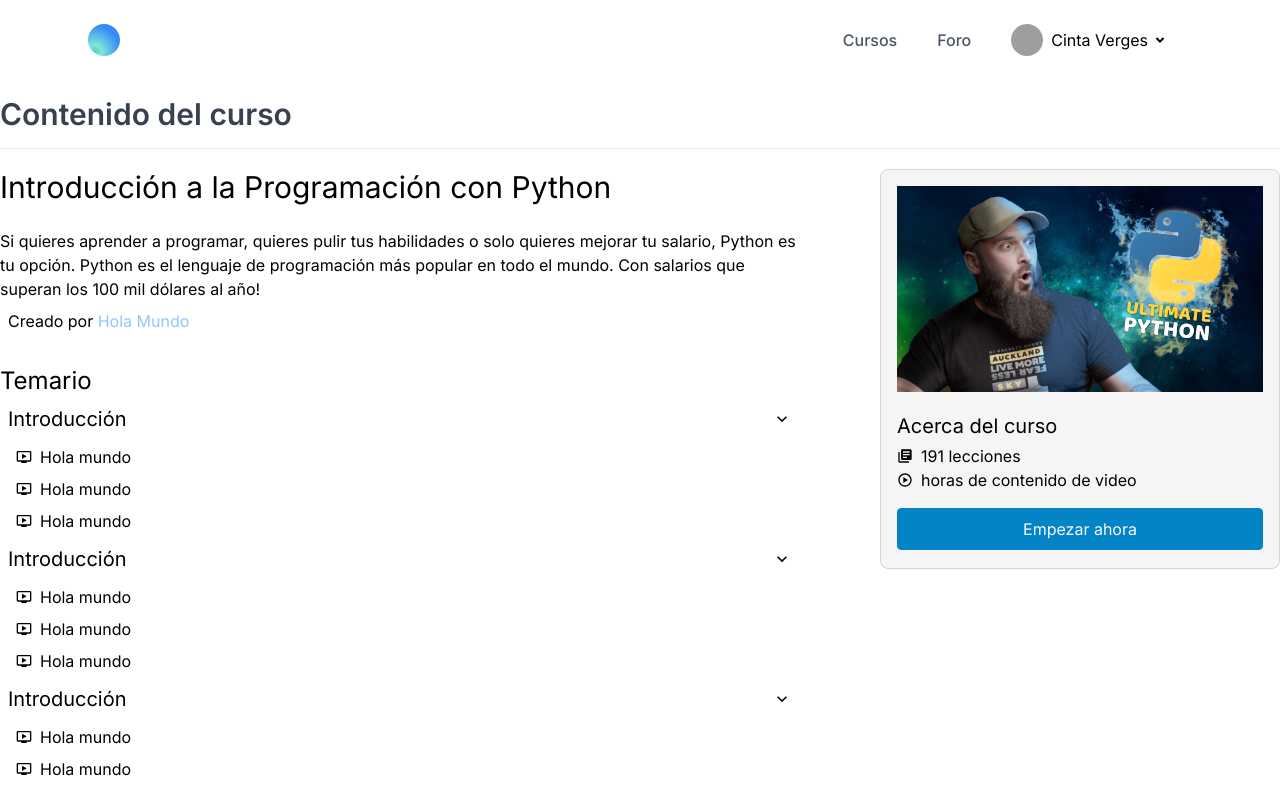
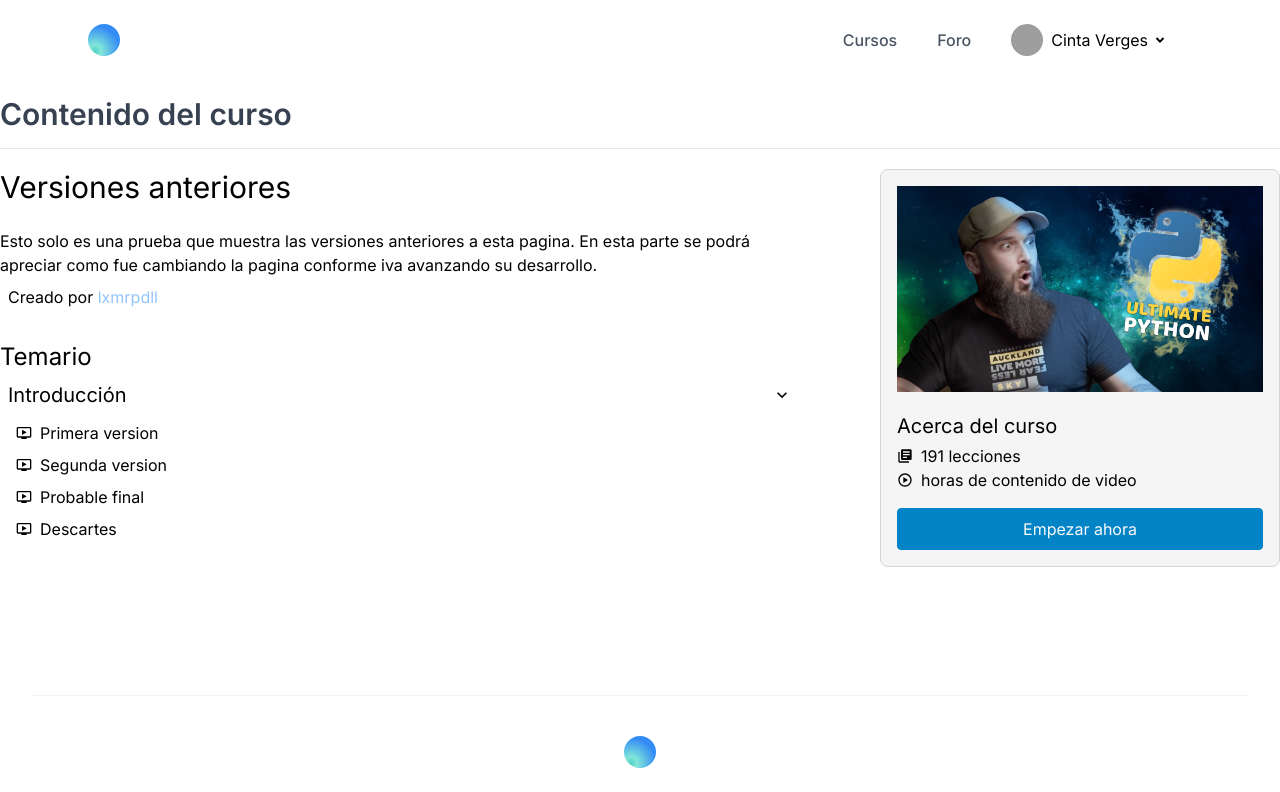
Before and after one commit to omar49511/plutzy, a Next.js app: page /course/clases/ in a window 1280 px wide. Shown: the top 792 px of the page. Built offline with nearby package versions, Linux system fonts and the light colour scheme; grey boxes are pictures that could not be loaded.

Commit message:
build: innovatec

```diff
--- a/src/app/course/[id]/page.jsx
+++ b/src/app/course/[id]/page.jsx
@@ -11,24 +11,19 @@ export default function page() {
       <Title Title="Contenido del curso" />
       <div className=" flex justify-between">
         <div className="max-w-[800px]">
-          <h1 className="text-3xl pb-6">
-            Introducción a la Programación con Python
-          </h1>
+          <h1 className="text-3xl pb-6">Versiones anteriores</h1>
           <p>
-            Si quieres aprender a programar, quieres pulir tus habilidades o
-            solo quieres mejorar tu salario, Python es tu opción. Python es el
-            lenguaje de programación más popular en todo el mundo. Con salarios
-            que superan los 100 mil dólares al año!
+            Esto solo es una prueba que muestra las versiones anteriores a esta
+            pagina. En esta parte se podrá apreciar como fue cambiando la pagina
+            conforme iva avanzando su desarrollo.
           </p>
           <p className="p-2">
             Creado por{" "}
-            <a className="text-blue-300" href="">
-              Hola Mundo
+            <a className="text-blue-300" href="https://github.com/LXMRPDLL">
+              lxmrpdll
             </a>
           </p>
           <h2 className="text-2xl pt-6">Temario</h2>
-          <List />
-          <List />
           <List />
         </div>
         <div className="w-[400px] max-h-[400px] bg-neutral-100 border border-neutral-300 rounded-lg">
--- a/src/app/home/page.jsx
+++ b/src/app/home/page.jsx
@@ -10,11 +10,20 @@ async function getData() {
 
 export default async function HomePage() {
   const dataThumbnail = await getData();
-  const images = dataThumbnail.map((item) => item.img);
+  // const images = dataThumbnail.map((item) => item.img);
+  const enlaces = [
+    { img: "mini1.png" },
+    { img: "mini2.png" },
+    { img: "mini1.png" },
+    { img: "mini2.png" },
+    { img: "mini1.png" },
+  ];
+
+  const data = [];
   return (
     <>
       <div className="max-w-5xl h-[780px] w-full  m-auto  py-16 pt-20">
-        <Carousel enlaces={images} />
+        <Carousel enlaces={enlaces} />
       </div>
       <div className="max-w-5xl w-full m-auto">
         <h1 className="text-center text-3xl font-bold text-gray-700 dark:text-white">
@@ -22,9 +31,26 @@ export default async function HomePage() {
         </h1>
         <hr className="my-4" />
         <div className="grid grid-cols-column gap-4">
-          {dataThumbnail.map((data) => (
-            <Thumbnail key={data.id} data={data} />
-          ))}
+          <Thumbnail
+            img="mini1.png"
+            title="Versiones anteriores"
+            description="Adentro encontraras versiones anteriores a la actual"
+          />
+          <Thumbnail
+            img="mini2.png"
+            title="Versiones anteriores"
+            description="Adentro encontraras versiones anteriores a la actual"
+          />{" "}
+          <Thumbnail
+            img="mini1.png"
+            title="Versiones anteriores"
+            description="Adentro encontraras versiones anteriores a la actual"
+          />{" "}
+          <Thumbnail
+            img="mini2.png"
+            title="Versiones anteriores"
+            description="Adentro encontraras versiones anteriores a la actual"
+          />
         </div>
       </div>
     </>
--- a/src/components/Carousel.jsx
+++ b/src/components/Carousel.jsx
@@ -18,7 +18,7 @@ export default function Carousel({ enlaces }) {
   return (
     <>
       <div
-        style={{ backgroundImage: `url(${enlaces[currentIndex]})` }}
+        style={{ backgroundImage: `url(${enlaces[currentIndex].img})` }}
         className="w-full h-full rounded-lg bg-center bg-cover relative"
       >
         <div className="absolute top-[50%] -translate-x-0 translate-y-[-50%] left-5  rounded-full p-2 bg-black text-white">
--- a/src/components/Thumbnail.jsx
+++ b/src/components/Thumbnail.jsx
@@ -2,7 +2,7 @@ import React from "react";
 import Image from "next/image";
 import Link from "next/link";
 
-export default function Thumbnail({ data }) {
+export default function Thumbnail({ img, title, description }) {
   return (
     <>
       <div className="p-4 bg-white rounded-lg shadow-md transform hover:scale-105 transition-transform duration-300 ease-in-out">
@@ -10,15 +10,13 @@ export default function Thumbnail({ data }) {
           className="w-full h-40 object-cover rounded-t-lg"
           width={300}
           height={300}
-          src={`/${data.img}`}
+          src={`/${img}`}
           alt="lux"
           priority={true}
         />
         <div className="p-4">
-          <h2 className="dark:text-black text-xl  font-semibold">
-            {data.title}
-          </h2>
-          <p className="text-gray-600">{data.description}</p>
+          <h2 className="dark:text-black text-xl  font-semibold">{title}</h2>
+          <p className="text-gray-600">{description}</p>
         </div>
         <Link className="px-4 py-2 bg-blue-500" href="/course/clases/">
           Entrar
--- a/src/components/course/ListItem.jsx
+++ b/src/components/course/ListItem.jsx
@@ -11,9 +11,10 @@ export default function ListItem() {
       </div>
       <div>
         <ul>
-          <ListContent Subtema={"Hola mundo"} />
-          <ListContent Subtema={"Hola mundo"} />
-          <ListContent Subtema={"Hola mundo"} />
+          <ListContent Subtema={"Primera version"} />
+          <ListContent Subtema={"Segunda version"} />
+          <ListContent Subtema={"Probable final"} />
+          <ListContent Subtema={"Descartes"} />
         </ul>
       </div>
     </li>
```
Also changed, not shown: public/mini1.png (added), public/mini2.png (added).
